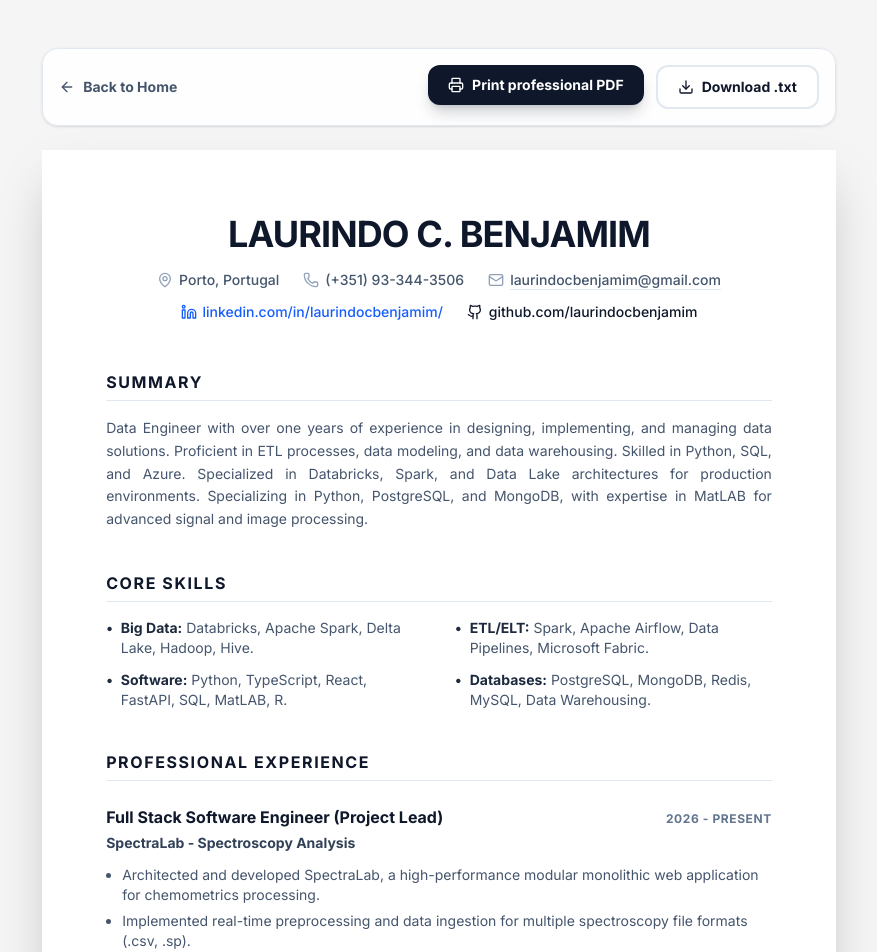
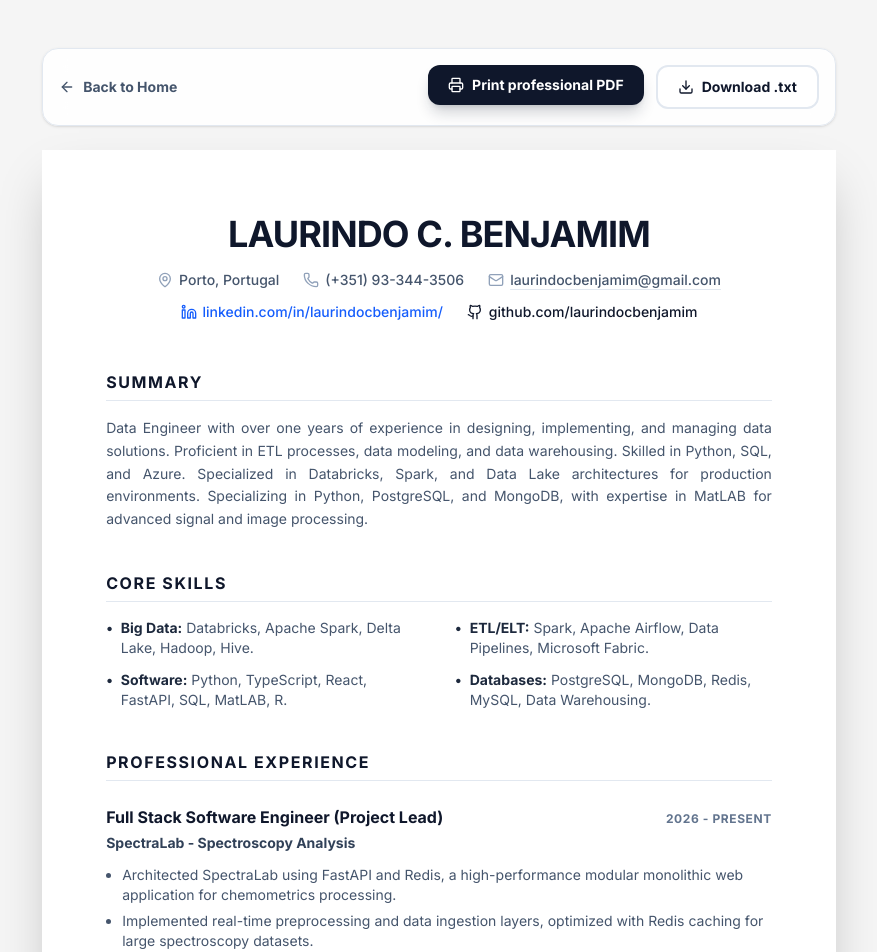
Before and after one commit to laurindocbenjamim/laurindo-portfolio-reactjs, a React (Vite) app: page /cv in a window 1280 px wide. Shown: the top 952 px of the page, without its empty margins (201-1078 px from the left). Built offline with nearby package versions, Linux system fonts and the light colour scheme.

Commit message:
feat: Update SpectraLab project details
Refine descriptions and tags for the SpectraLab project to better reflect its architecture and technologies, including FastAPI, Redis, and Docker. Adjust related project type from "Data Science" to "Data Engineering".

```diff
--- a/src/App.tsx
+++ b/src/App.tsx
@@ -39,8 +39,8 @@ const PROJECTS = [
     description: "High-performance chemometrics and spectroscopy analysis platform. Modular monolithic architecture supporting .csv/.sp file processing, real-time preprocessing, and PCA/PLS-DA algorithms.",
     demo: "https://ispectdata-ai.onrender.com",
     github: "https://github.com/laurindocbenjamim",
-    tags: ["Chemometrics", "Spectroscopy", "Python", "PCA", "React"],
-    type: "Data Science"
+    tags: ["FastAPI", "Redis", "Docker", "Chemometrics", "JS"],
+    type: "Data Engineering"
   },
   {
     title: "ASun Browser AI Agent",
--- a/src/components/Resume.tsx
+++ b/src/components/Resume.tsx
@@ -31,9 +31,10 @@ PROFESSIONAL EXPERIENCE
 
 Full Stack Software Engineer (Project Lead - SpectraLab)
 SpectraLab | 2026 - Present
-- Architected and developed SpectraLab, a high-performance modular monolithic web application for spectroscopy analysis.
-- Implemented real-time chemometrics processing supporting multiple file formats (.csv, .sp).
-- Integrated unsupervised and supervised learning algorithms (PCA, PLS-DA, RAMAN) with interactive visualizations using Python and React.
+- Architected SpectraLab using FastAPI and Redis, a high-performance modular monolithic web application for spectroscopy analysis.
+- Implemented real-time chemometrics processing and data ingestion for .csv and .sp formats, optimized with Redis caching.
+- Developed and containerized the platform using Docker for consistent deployment on Render.
+- Integrated unsupervised/supervised learning algorithms (PCA, PLS-DA) with interactive JS visualizations.
 
 Full Stack Software Engineer
 Camisa10 | March 2026 – Present
@@ -179,9 +180,10 @@ CERTIFICATIONS
               company="SpectraLab - Spectroscopy Analysis"
               date="2026 - Present"
               bullets={[
-                "Architected and developed SpectraLab, a high-performance modular monolithic web application for chemometrics processing.",
-                "Implemented real-time preprocessing and data ingestion for multiple spectroscopy file formats (.csv, .sp).",
-                "Built and integrated PCA, PLS-DA, and RAMAN algorithms returning interactive d3.js visualizations for analytical chemistry."
+                "Architected SpectraLab using FastAPI and Redis, a high-performance modular monolithic web application for chemometrics processing.",
+                "Implemented real-time preprocessing and data ingestion layers, optimized with Redis caching for large spectroscopy datasets.",
+                "Containerized the entire application ecosystem with Docker and managed automated deployment pipelines on Render.",
+                "Built and integrated PCA and PLS-DA algorithms returning interactive JS/D3 visualizations for analytical chemistry."
               ]}
             />
             <ResumeExperienceItem
```
Also changed, not shown: public/cv.txt.
